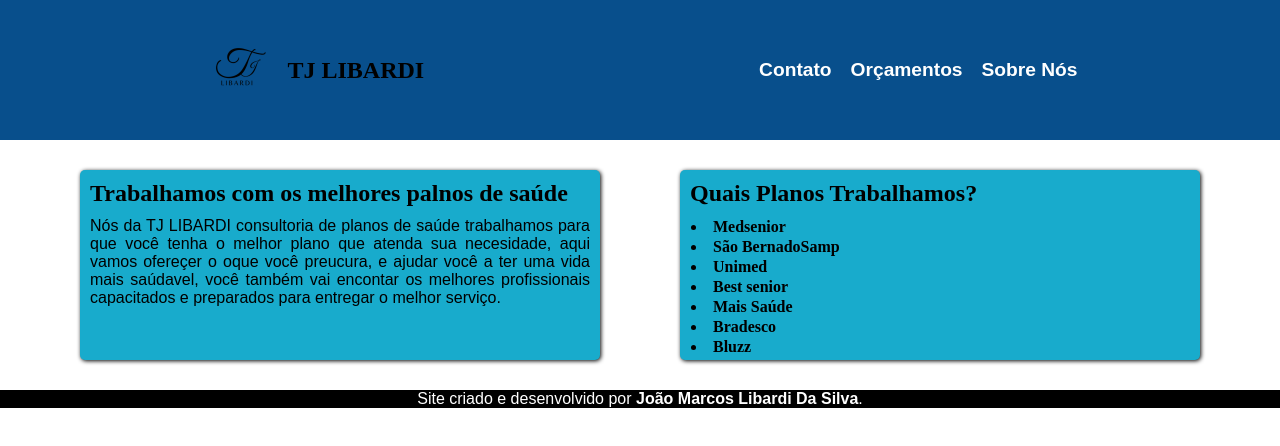
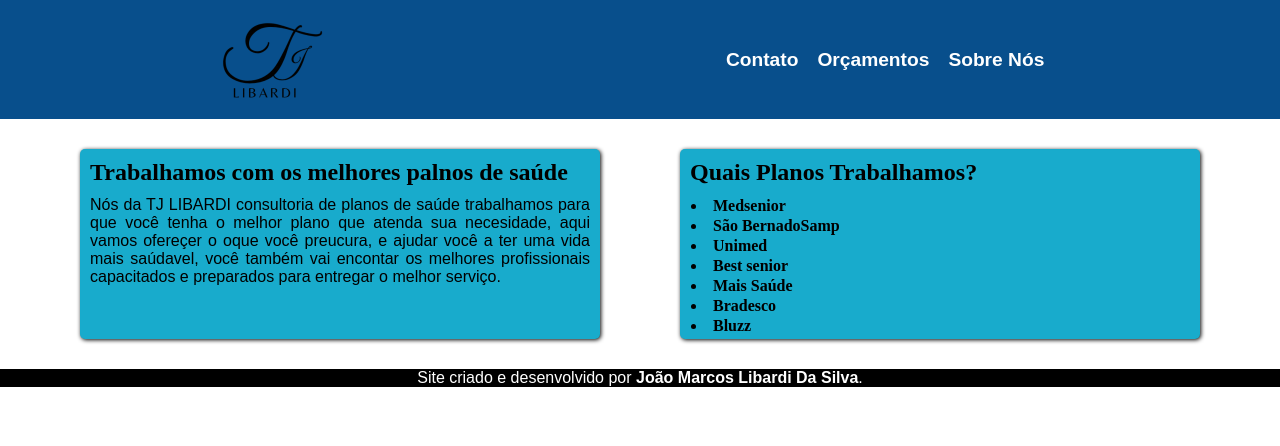
Before and after one commit to Jmlibardi/progeto-saude, a plain HTML site: page codigos/index.html in a window 1280 px wide. Drawn offline with Linux system fonts and the light colour scheme.

Commit message:
configurando logo

```diff
--- a/codigos/index.html
+++ b/codigos/index.html
@@ -9,8 +9,7 @@
 <body>
     <header>
         <section id="logo">
-            <img src="imagens/logo-100.png" alt="logo-TJ-LIBARDI">
-            <h1>TJ LIBARDI</h1>
+            <img src="imagens/logo-200-cortada.png" alt="logo-TJ-LIBARDI">
         </section>
         <nav>
             <a href="#">Contato</a>
```
Also changed, not shown: codigos/imagens/logo-100.png (deleted), codigos/imagens/logo-200-cortada.png (added), codigos/imagens/logo-200.png (added).
